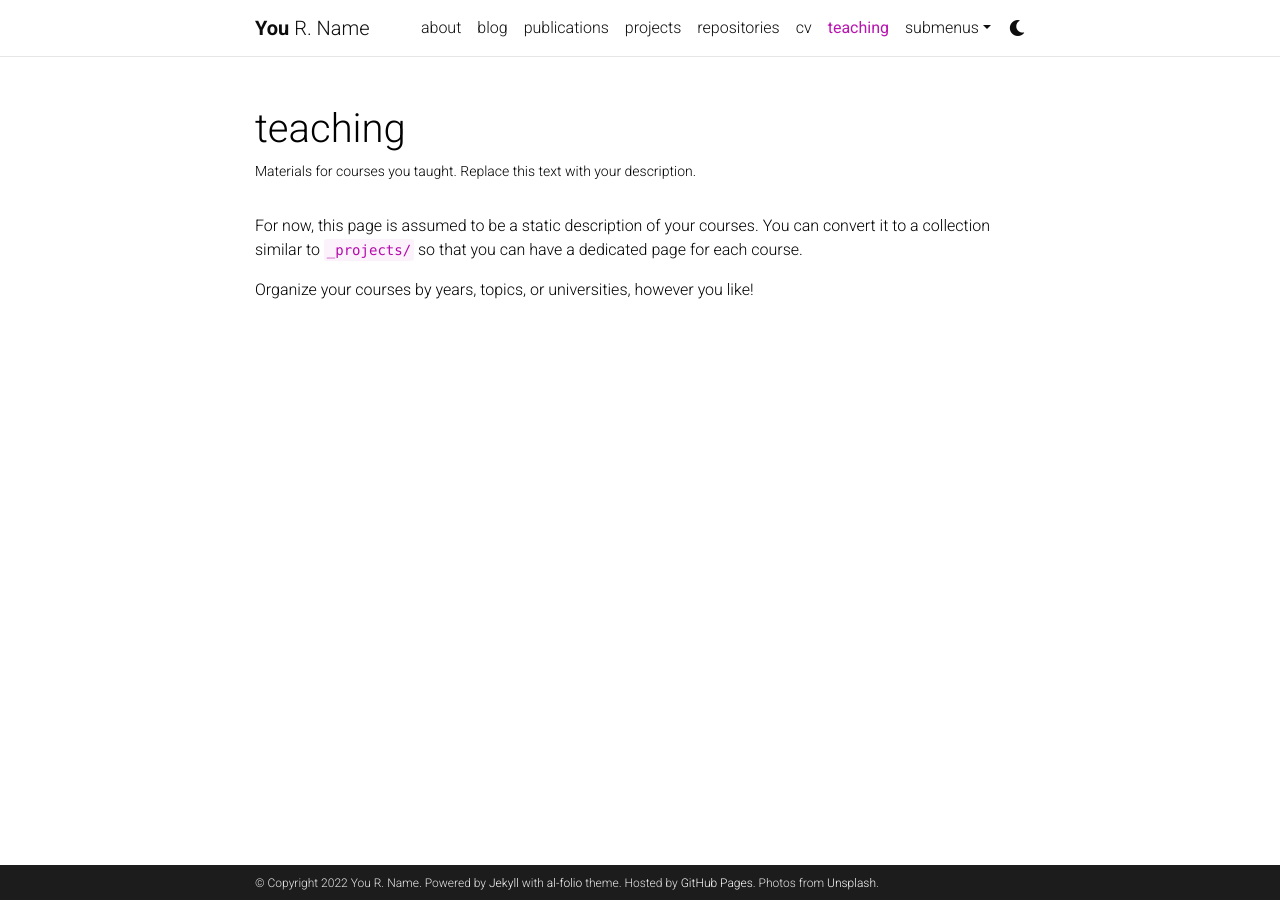
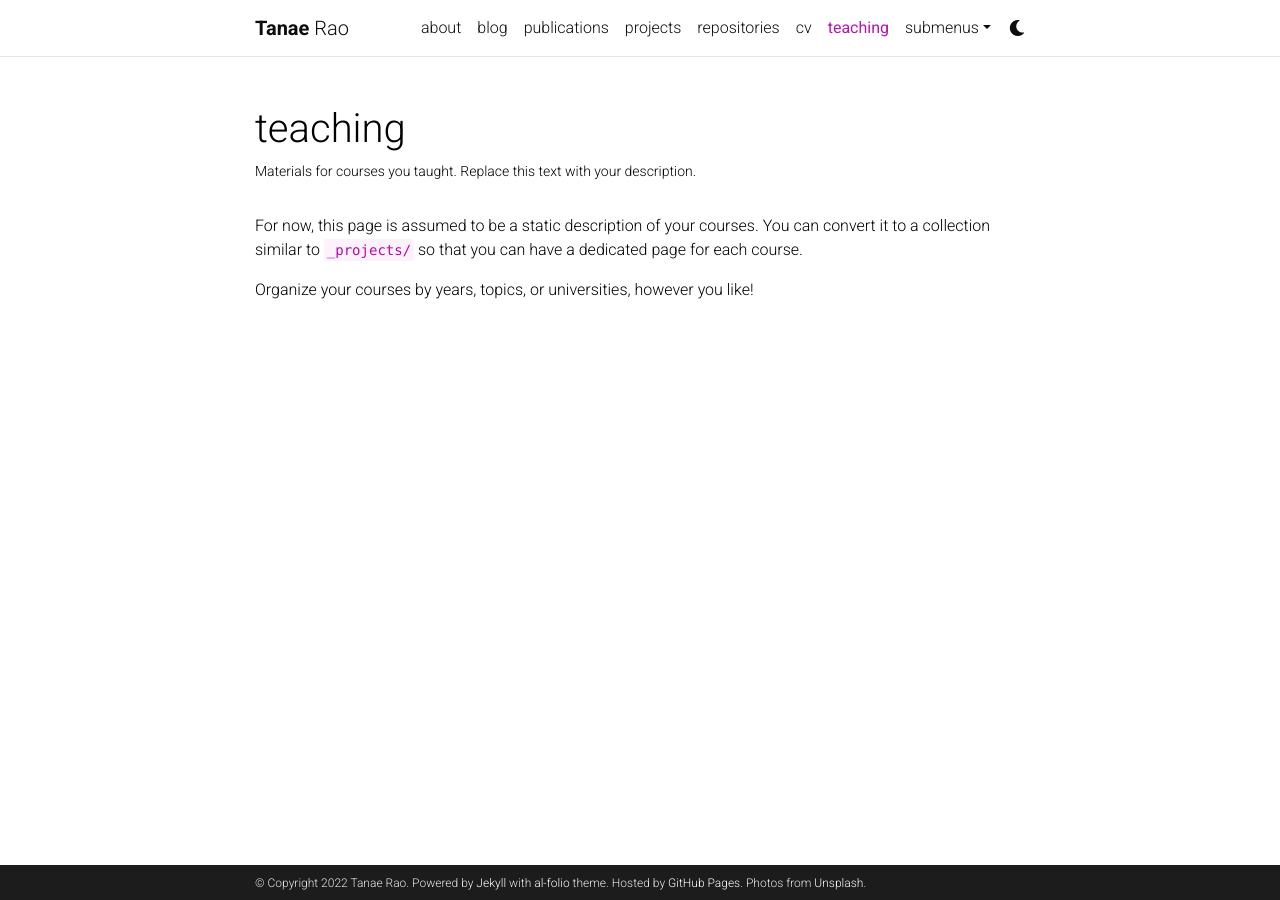
Before and after one commit to tanaerao/tanaerao.github.io, a Jekyll site: the page built from _pages/teaching.md, in a window 1280 px wide. Built offline with Jekyll 4.4.1, drawn with Linux system fonts in a browser that asks for light colours; comment, search, counter and statistics services are not loaded; a style sheet for code colours, icons or effects is not loaded.

Commit message:
Update _config.yml

```diff
--- a/_config.yml
+++ b/_config.yml
@@ -3,23 +3,23 @@
 # -----------------------------------------------------------------------------
 
 title: blank # the website title (if blank, full name will be used instead)
-first_name: You
-middle_name: R.
-last_name: Name
-email: you@example.com
+first_name: Tanae
+middle_name:
+last_name: Rao
+email: raotanae@gmail.com
 description: > # the ">" symbol means to ignore newlines until "footer_text:"
-  A simple, whitespace theme for academics. Based on [*folio](https://github.com/bogoli/-folio) design.
+  Personal website
 footer_text: >
   Powered by <a href="https://jekyllrb.com/" target="_blank">Jekyll</a> with <a href="https://github.com/alshedivat/al-folio">al-folio</a> theme.
   Hosted by <a href="https://pages.github.com/" target="_blank">GitHub Pages</a>.
   Photos from <a href="https://unsplash.com" target="_blank">Unsplash</a>.
-keywords: jekyll, jekyll-theme, academic-website, portfolio-website  # add your own keywords or leave empty
+keywords:
 
 lang: en # the language of your site (for example: en, fr, cn, ru, etc.)
 icon: ⚛️  # the emoji used as the favicon (alternatively, provide image name in /assets/img/)
 
-url: https://alshedivat.github.io # the base hostname & protocol for your site
-baseurl: /al-folio # the subpath of your site, e.g. /blog/
+url: https://tanaerao.github.io # the base hostname & protocol for your site
+baseurl:
 last_updated: false # set to true if you want to display last updated in the footer
 impressum_path:  # set to path to include impressum link in the footer, use the same path as permalink in a page, helps to conform with EU GDPR
 
```
